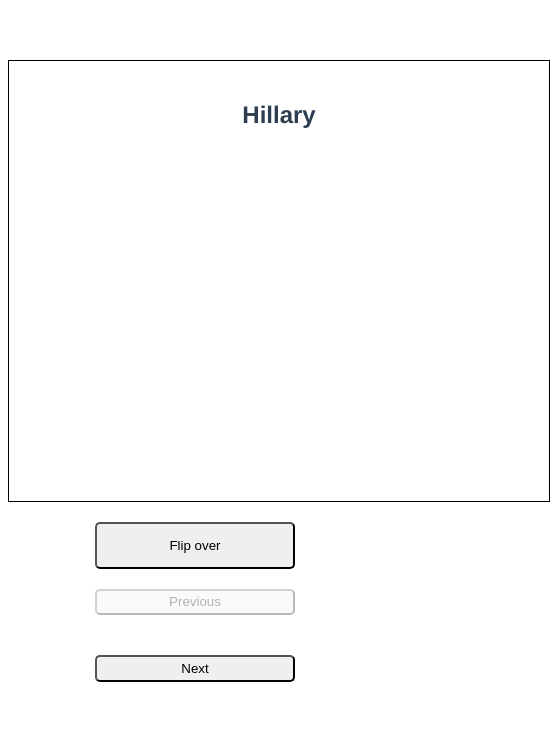
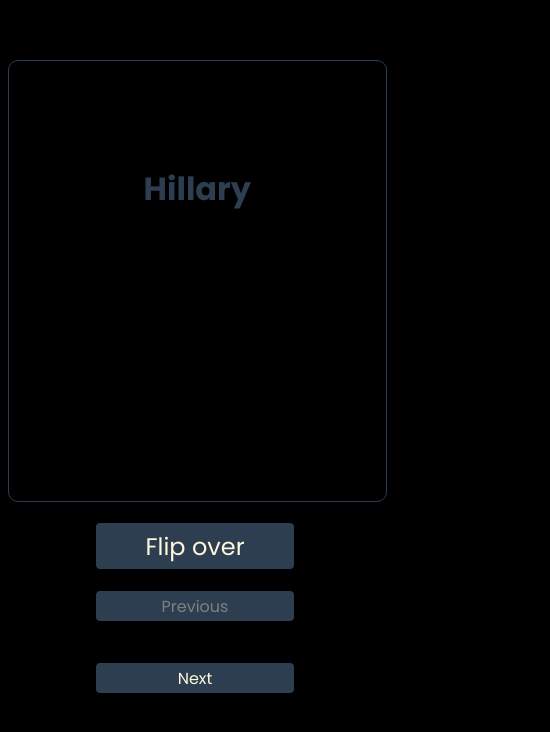
Before and after one commit to cornelia-schulz/flipcards, a Vue app: page / in a window 390 px wide. Both pictures are taken after a click on the button "Flip over". Shown: the top 732 px of the page, 550 px wide, since content can reach past the window. Built offline with nearby package versions, Linux system fonts and the light colour scheme.

Commit message:
added responsiveness

```diff
--- /dev/null
+++ b/public/app.css
@@ -0,0 +1,4 @@
+body {
+    background-color: black;
+    font-family: 'Poppins', sans-serif;
+}
--- a/public/index.html
+++ b/public/index.html
@@ -4,7 +4,9 @@
     <meta charset="utf-8">
     <meta http-equiv="X-UA-Compatible" content="IE=edge">
     <meta name="viewport" content="width=device-width,initial-scale=1.0">
-    <link rel="icon" href="<%= BASE_URL %>favicon.ico">
+    <link rel="icon" href="./favicon.ico">
+    <link href="https://fonts.googleapis.com/css?family=Poppins:400,700" rel="stylesheet">
+    <link rel="stylesheet" href="./app.css">
     <title>Flipcards</title>
   </head>
   <body>
--- a/src/components/Back.vue
+++ b/src/components/Back.vue
@@ -1,6 +1,6 @@
 <template>
     <div id="back">
-        <h2>{{ name }}</h2>
+        <h1>{{ name }}</h1>
     </div>
 </template>
 
@@ -15,11 +15,22 @@
 
 <style scoped>
     #back {
-        border: 1px solid black;
-        width: 500px;
+        border: 1px solid #2c3e50;
+        border-radius: 10px;
+        width: 90%;
         margin: 0 auto;
         padding: 20px;
         margin-bottom: 20px;
         height: 400px;
     }
+
+    h1 {
+        margin-top: 25%;
+    }
+
+    @media (min-width: 600px) {
+        #back {
+            width: 600px;
+        }
+    }
 </style>
--- a/src/components/Flipcard.vue
+++ b/src/components/Flipcard.vue
@@ -1,14 +1,17 @@
 <template>
+<div id="flip-card">
     <div id="flipcard">
-        <div>
-            <Front v-if="front === true" :img="cards[card].img" :nickname="cards[card].nickname" :url="cards[card].url" />
-            <Back v-if="front === false" :name="cards[card].name" />
+        <div class="flip">
+                <Front class="front" v-show="front === true" :img="cards[card].img" :nickname="cards[card].nickname" :url="cards[card].url" />
+                <Back class="back" v-show="front === false" :name="cards[card].name" />
+        </div>
         </div>
         <button v-on:click="front = !front" class="flip">Flip over</button>
         <div class="navigation">
             <button @click="card--" :disabled="card <= 0">Previous</button>
             <button @click="card++" :disabled="card >= cards.length-1">Next</button>
         </div>
+
     </div>
 </template>
 
@@ -27,14 +30,14 @@ export default {
             id: 1,
             img: 'https://encrypted-tbn0.gstatic.com/images?q=tbn:ANd9GcRqkayhT3NbL0s1YQqpLbhFnUSYNDqMMlZ1BPz0pi4H1PInC5r1AQ',
             name: 'Hillary',
-            nickname: 'Fluffy',
+            nickname: 'Hill',
             url: 'https://en.wikipedia.org/wiki/Hillary_Clinton'
         },
         {
             id: 2,
             img: 'https://encrypted-tbn0.gstatic.com/images?q=tbn:ANd9GcQvcY5983wXq-E0sMixhCetS8m0onB5GGpcw1nsowMgCBw5Rw1x',
             name: 'Michelle',
-            nickname: 'Nickname',
+            nickname: 'Forever first lady',
             url: 'https://becomingmichelleobama.com/'
         }
         ]
@@ -52,14 +55,31 @@ export default {
 
 <!-- Add "scoped" attribute to limit CSS to this component only -->
 <style scoped>
+    #flip-card {
+        font-family: 'Poppins', sans-serif;
+    }
+
     button {
         width: 200px;
-        height: 3.5em;
+        height: 2em;
+        border: 1px solid black;
+        color: cornsilk;
         border-radius: 5px;
+        background-color: #2c3e50;
+        font-size: 1.5em;
+        font-family: 'Poppins', sans-serif;
     }
 
     .navigation button {
         margin: 20px;
         height: 2em;
+        background-color: #2c3e50;
+        font-size: 1em;
     }
+
+    .navigation button:disabled {
+        color: grey;
+    }
+
+
 </style>
--- a/src/components/Front.vue
+++ b/src/components/Front.vue
@@ -2,8 +2,8 @@
     <div id="front">
         <img :src="img" :alt="nickname">
         <div>
-            <h2>{{ nickname }}</h2>
-            <p>{{ url }}</p>
+            <h2>Nickname: {{ nickname }}</h2>
+            <p>More info: <a href=":url" target="_blank">{{ url }}</a></p>
         </div>
     </div>
 </template>
@@ -19,13 +19,30 @@
   }
 </script>
 
-<style scoped>
+<style>
     #front {
-        border: 1px solid black;
-        width: 500px;
+        width: 90%;
+        border: 1px solid #2c3e50;
+        border-radius: 10px;
         margin: 0 auto;
         padding: 20px;
         margin-bottom: 20px;
         height: 400px;
+        word-wrap: break-word;
     }
+
+    img {
+            border: 1px solid white;
+        }
+
+        a, a:visited {
+            color: #2c3e50;
+        }
+
+    @media (min-width: 600px) {
+        #front {
+            width: 600px;
+        }
+    }
+
 </style>
```
